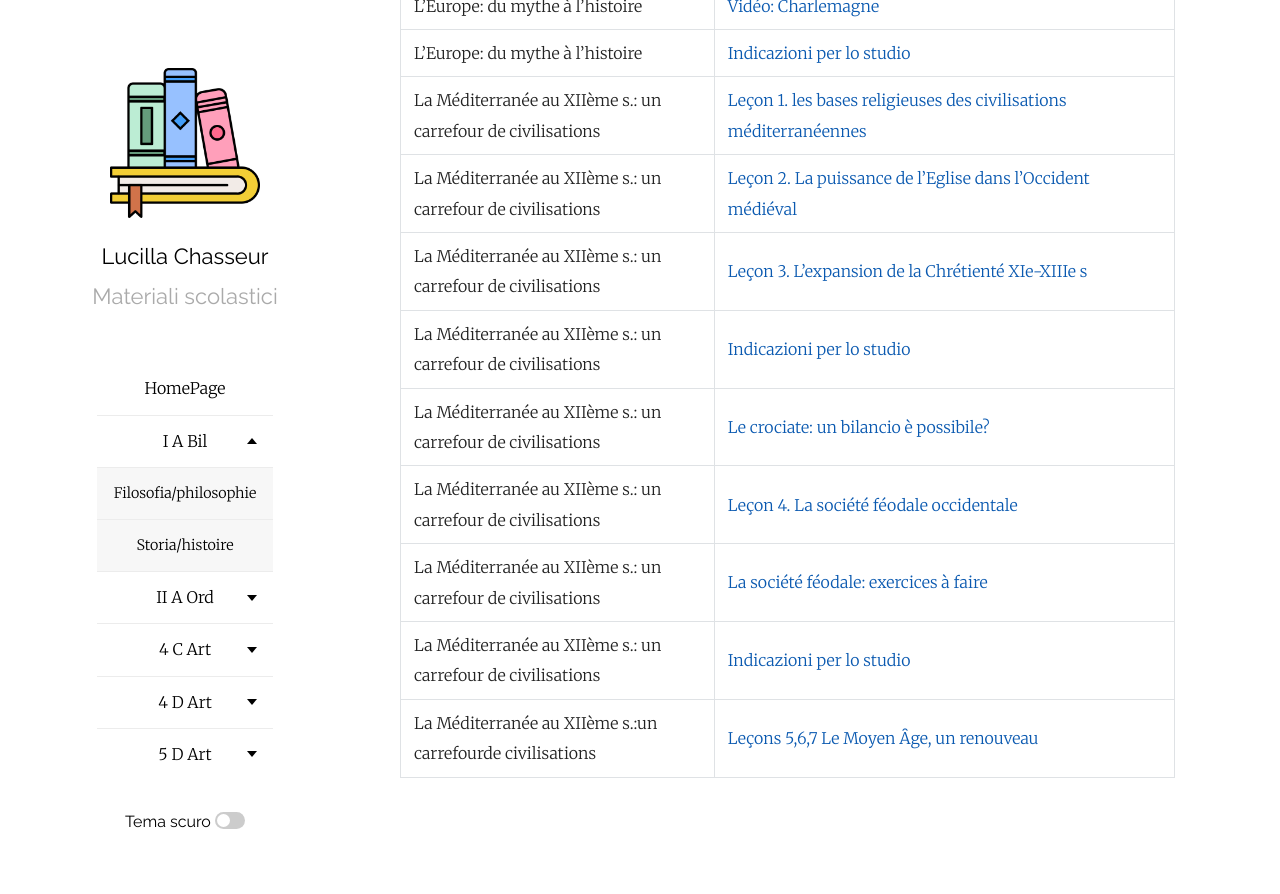
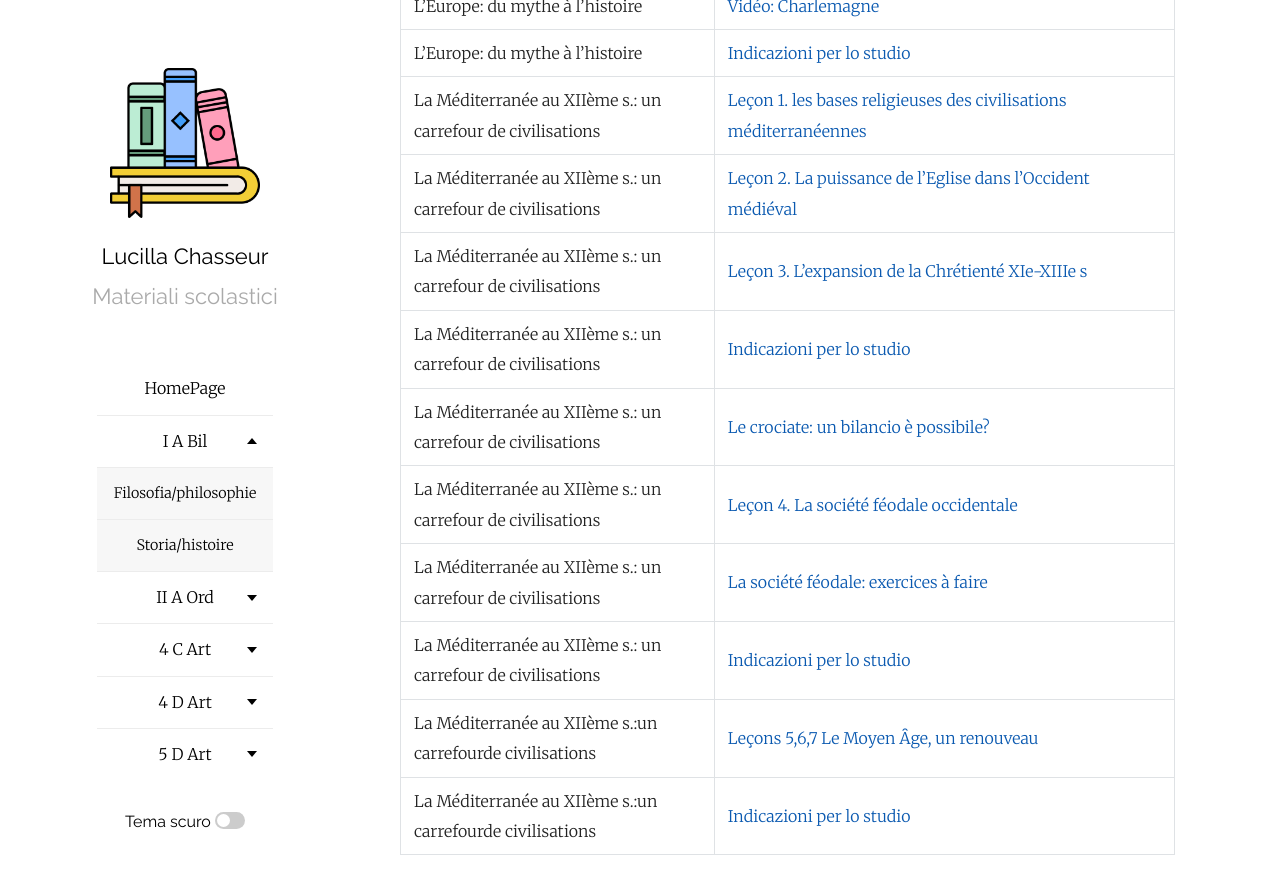
Before and after one commit to efemeridi/efemeridi.github.io, a Jekyll site: the page built from 1a_bil_storia.md, in a window 1280 px wide and 900 px high, scrolled down 508 px. Shown: the top 894 px of the window. Built offline with Jekyll 4.4.1, drawn with Linux system fonts in a browser that asks for light colours; our own code applies the rules of GitHub Pages for plain Markdown files.

Commit message:
Add additional study indications for lesson 5-7

```diff
--- a/1a_bil_storia.md
+++ b/1a_bil_storia.md
@@ -22,3 +22,4 @@ layout: page
 |La Méditerranée au XIIème s.: un carrefour de civilisations|[La société féodale: exercices à faire](/materiali/I_A_bil/storia/01_MEDITERRANEE_XII/societe_feodale_exercices.pdf/)
 |La Méditerranée au XIIème s.: un carrefour de civilisations|[Indicazioni per lo studio](/materiali/I_A_bil/storia/PROGRAMMI/01_THEME_1_MEDITERRANEE_AU_XII_chap_1_leçons_1-2-3-4.pdf/)
 |La Méditerranée au XIIème s.:un carrefourde civilisations|[Leçons 5,6,7 Le Moyen Ȃge, un renouveau](/materiali/I_A_bil/storia/01_MEDITERRANEE_XII/chap_2_leçon_5_6_7_essor_soc_mediev_échanges_civilisation_urbaine.pdf/)
+|La Méditerranée au XIIème s.:un carrefourde civilisations|[Indicazioni per lo studio](/materiali/I_A_bil/storia/01_MEDITERRANEE_XII/chap_2_leçon_5_6_7_essor_soc_mediev_échanges_civilisation_urbaine.pdf/)
```
